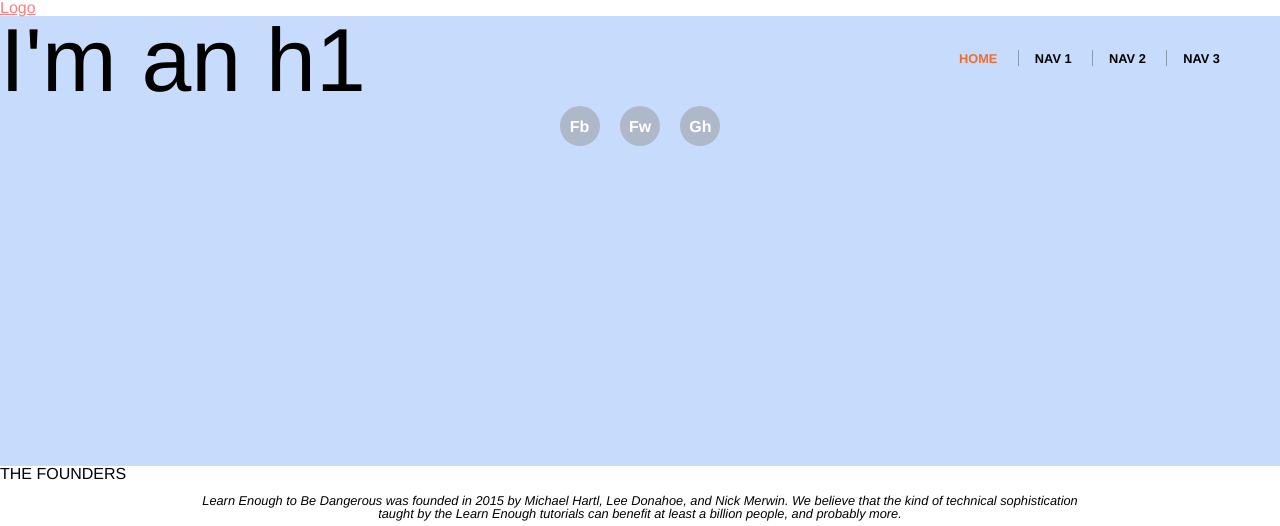
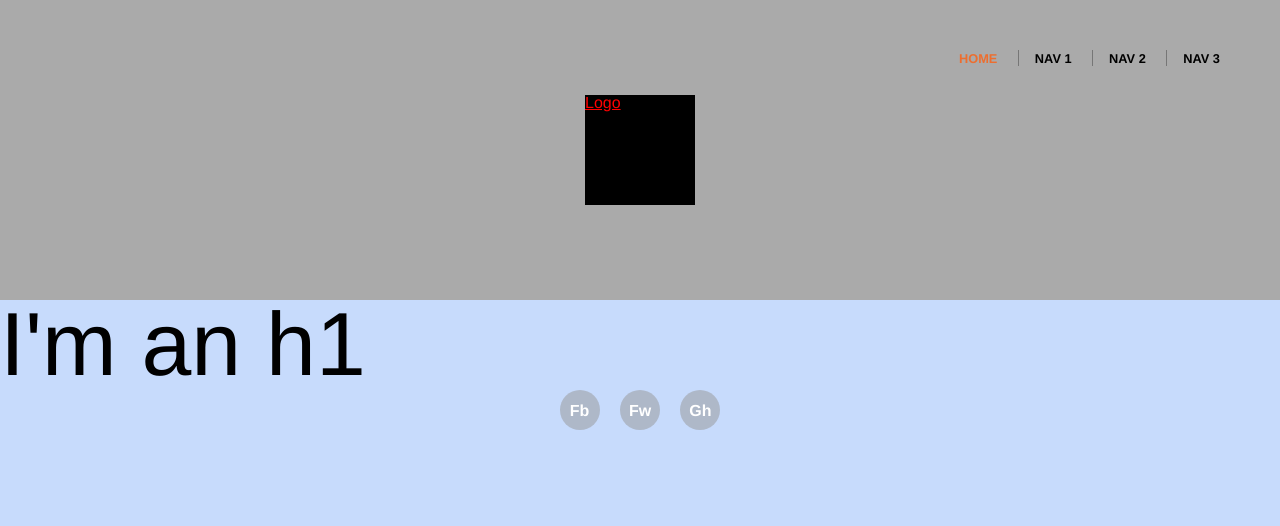
Before and after one commit to Michael-021/Michael-021.github.io, a Jekyll site: the page built from index.html, in a window 1280 px wide. Shown: the top 526 px of the page. Built offline with Jekyll 4.4.1, drawn with Linux system fonts in a browser that asks for light colours; grey boxes are pictures that could not be loaded.

Commit message:
Add header styles for improved layout and navigation

```diff
--- a/css/main.css
+++ b/css/main.css
@@ -10,6 +10,21 @@
   font-family: helvetica, arial, sans;
 }
 /* HEADER STYLES */
+.header {
+  background-color: #aaa;
+  height: 300px;
+  width: 100%;
+  position: relative;
+}
+.header-logo {
+  position: absolute;
+  background-color: #000;
+  height: 110px;
+  width: 110px;
+  left: 50%;
+  top: 50%;
+  transform: translate(-50%, -50%);
+}
 .header-nav {
   float: right;
   padding: 5.5vh 60px 0 0;
```
